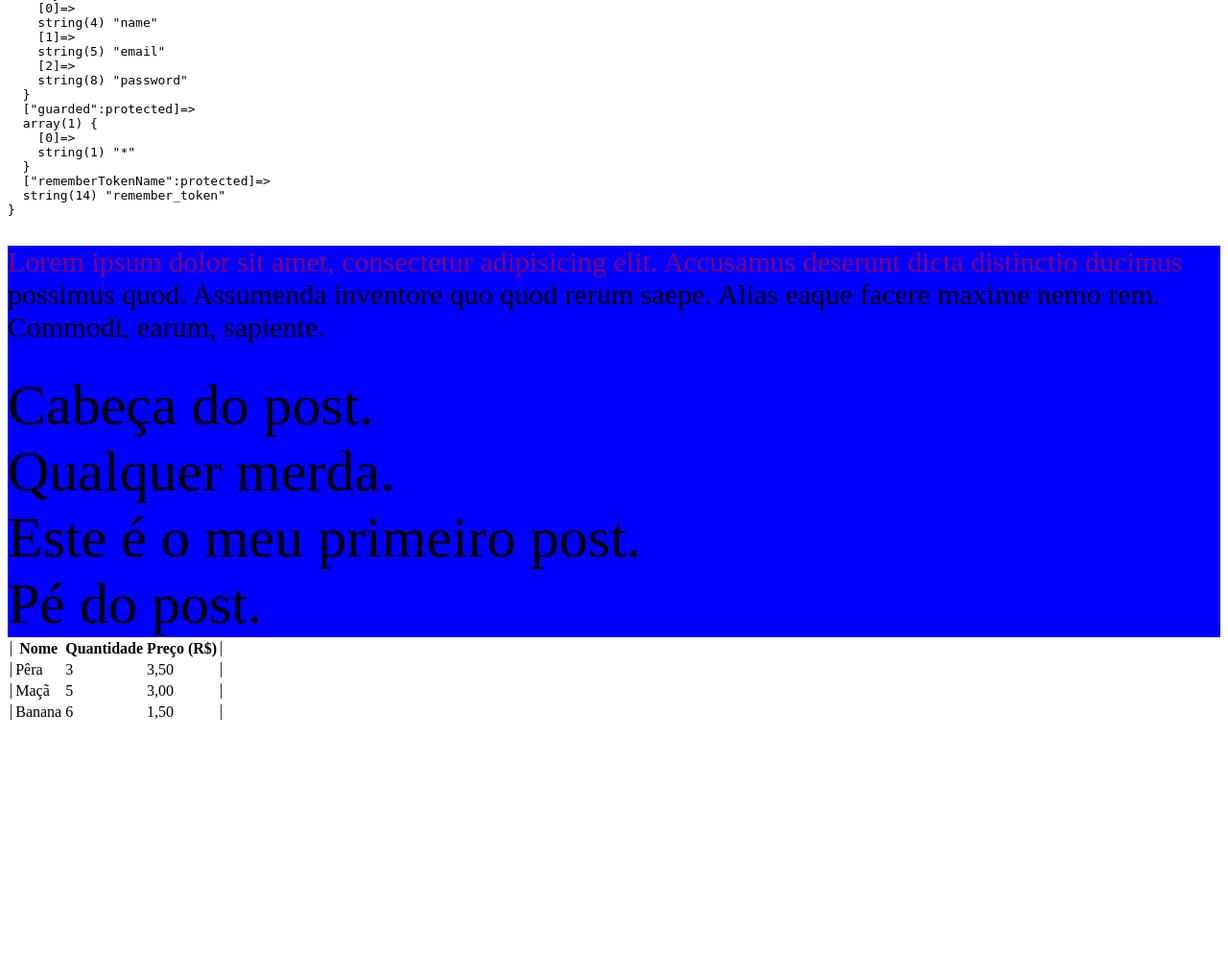
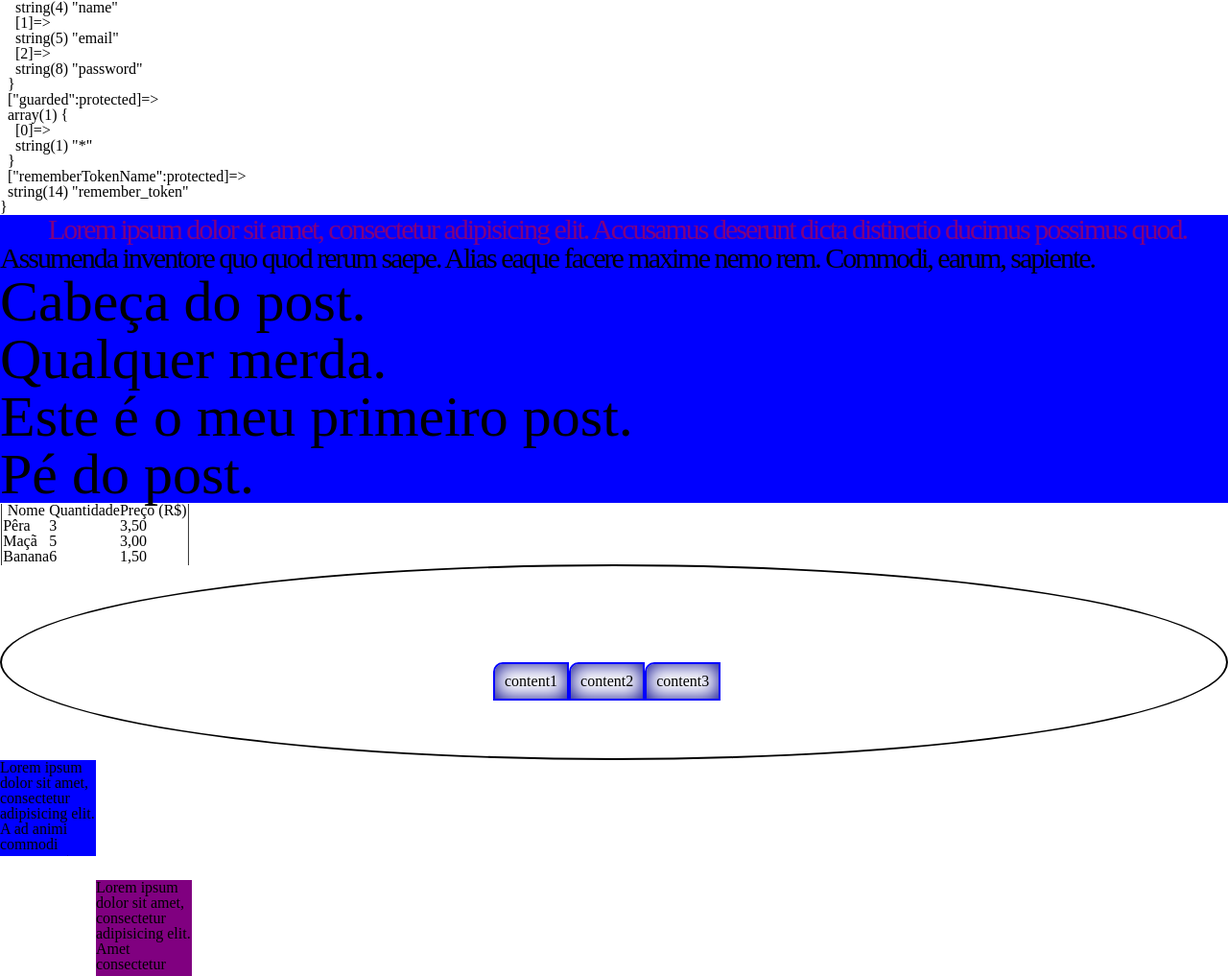
Before and after one commit to thbighead/rodalol, a Laravel app: page / in a window 1280 px wide. Shown: the part 1560-2577 px from the top of the page at 96% size. Before the commit the page ends 2310 px from the top, so only its background shows below. Run offline with Laravel 8, Linux system fonts and the light colour scheme; settings files or empty folders that the repository lacks are supplied.

Commit message:
mais um commit com o final da aula de CSS

```diff
--- /dev/null
+++ b/public/CSS/reset.css
@@ -0,0 +1,48 @@
+/* http://meyerweb.com/eric/tools/css/reset/
+   v2.0 | 20110126
+   License: none (public domain)
+*/
+
+html, body, div, span, applet, object, iframe,
+h1, h2, h3, h4, h5, h6, p, blockquote, pre,
+a, abbr, acronym, address, big, cite, code,
+del, dfn, em, img, ins, kbd, q, s, samp,
+small, strike, strong, sub, sup, tt, var,
+b, u, i, center,
+dl, dt, dd, ol, ul, li,
+fieldset, form, label, legend,
+table, caption, tbody, tfoot, thead, tr, th, td,
+article, aside, canvas, details, embed,
+figure, figcaption, footer, header, hgroup,
+menu, nav, output, ruby, section, summary,
+time, mark, audio, video {
+	margin: 0;
+	padding: 0;
+	border: 0;
+	font-size: 100%;
+	font: inherit;
+	vertical-align: baseline;
+}
+/* HTML5 display-role reset for older browsers */
+article, aside, details, figcaption, figure,
+footer, header, hgroup, menu, nav, section {
+	display: block;
+}
+body {
+	line-height: 1;
+}
+ol, ul {
+	list-style: none;
+}
+blockquote, q {
+	quotes: none;
+}
+blockquote:before, blockquote:after,
+q:before, q:after {
+	content: '';
+	content: none;
+}
+table {
+	border-collapse: collapse;
+	border-spacing: 0;
+}
--- a/public/CSS/style.css
+++ b/public/CSS/style.css
@@ -84,3 +84,84 @@ span::first-letter {
 .patata {
     color: red;
 }
+
+li {
+    /*list-style: square;*/
+    list-style: none;
+}
+
+.txtidnt {
+    text-indent: 50px;
+    letter-spacing: -2px;
+    visibility: visible;
+    cursor: pointer;
+}
+
+#borda {
+    border: 2px solid black;
+    border-radius: 50%;
+    padding: 100px 40% 100px 40%;
+    /*overflow: auto;*/
+    /*height: 150px;*/
+}
+
+#caixa {
+    border: 2px solid blue;
+    /*padding: 1000px;*/
+    padding: 10px;
+    text-align: center;
+    /*margin: 70vh 35vw 5vh 35vw; /!* top right bottom right *!/*/
+    margin: 0 auto;
+    border-top-left-radius: 10px;
+    box-shadow: inset 0 0 20px darkblue;
+    /*box-shadow: 15px 10px 30px darkgreen;*/
+    /*display: block; /!* nada pode ocupar a linha que ocupo*!/*/
+    display: inline-block;
+    float: left;
+}
+
+#caixa::after {
+    content: '';
+    display: block;
+    clear: both;
+}
+
+.caixafixa {
+    position: fixed;
+    background-color: green;
+    height: 100px;
+    width: 100px;
+    overflow: hidden;
+    top: 15%;
+    right: 15%;
+}
+
+.caixaabsoluta {
+    position: absolute;
+    background-color: red;
+    height: 100px;
+    width: 100px;
+    overflow: hidden;
+    top: 35px;
+    right: 84px;
+}
+
+.caixarelativa {
+    position: relative;
+    background-color: purple;
+    height: 100px;
+    width: 100px;
+    overflow: hidden;
+    top: 25px;
+    right: -100px;
+}
+
+.caixaestatica {
+    position: static;
+    background-color: blue;
+    height: 100px;
+    width: 100px;
+    overflow: hidden;
+    top: 178px;
+    right: 904px;
+}
--- a/resources/views/home.blade.php
+++ b/resources/views/home.blade.php
@@ -3,6 +3,8 @@
 <head>
     <meta charset="UTF-8">
     <title>Home</title>
+        <link type="text/css" rel="stylesheet" href="{{asset('CSS/reset.css')}}">
+{{--    <link type="text/css" rel="stylesheet" href="{{asset('CSS/normalize.css')}}">--}}
     <link type="text/css" rel="stylesheet" href="{{asset('CSS/style.css')}}">
     <link href='http://fonts.googleapis.com/css?family=Shadows+Into+Light' rel='stylesheet' type='text/css'>
 </head>
@@ -38,7 +40,7 @@
     ?>
 </pre>
 <section class="redbg" id="bluebg">
-    <p>Lorem ipsum dolor sit amet, consectetur adipisicing elit. Accusamus deserunt dicta distinctio ducimus possimus quod.
+    <p class="txtidnt">Lorem ipsum dolor sit amet, consectetur adipisicing elit. Accusamus deserunt dicta distinctio ducimus possimus quod.
     Assumenda inventore quo quod rerum saepe. Alias eaque facere maxime nemo rem. Commodi, earum, sapiente.</p>
     <article>
         <header>Cabe&ccedil;a do post.</header>
@@ -69,5 +71,28 @@
         <td>1,50</td>
     </tr>
 </table>
+<div id="borda">
+    <div id="caixa">
+        content1
+    </div>
+    <div id="caixa">
+        content2
+    </div>
+    <div id="caixa">
+        content3
+    </div>
+</div>
+<div class="caixaestatica">
+    Lorem ipsum dolor sit amet, consectetur adipisicing elit. A ad animi commodi consequuntur error, est eveniet hic id iste, laboriosam minima minus nesciunt porro provident ratione reprehenderit similique soluta unde.
+</div>
+<div class="caixarelativa">
+    Lorem ipsum dolor sit amet, consectetur adipisicing elit. Amet consectetur cum dignissimos dolorem hic inventore magni, molestiae necessitatibus neque non nulla numquam, obcaecati optio praesentium quasi, qui quo temporibus ut!
+</div>
+<div class="caixaabsoluta">
+    Lorem ipsum dolor sit amet, consectetur adipisicing elit. Asperiores cupiditate deleniti dignissimos distinctio enim eveniet maiores maxime molestias nesciunt omnis optio pariatur porro possimus recusandae sequi, soluta tempore vel voluptatum.
+</div>
+<div class="caixafixa">
+    Lorem ipsum dolor sit amet, consectetur adipisicing elit. Accusamus ad debitis deserunt, magni odio optio! At commodi debitis dolore ea, eum inventore ipsam iure natus qui sed sint temporibus, voluptas?
+</div>
 </body>
 </html>
```
Also changed, not shown: public/CSS/normalize.css (added).
